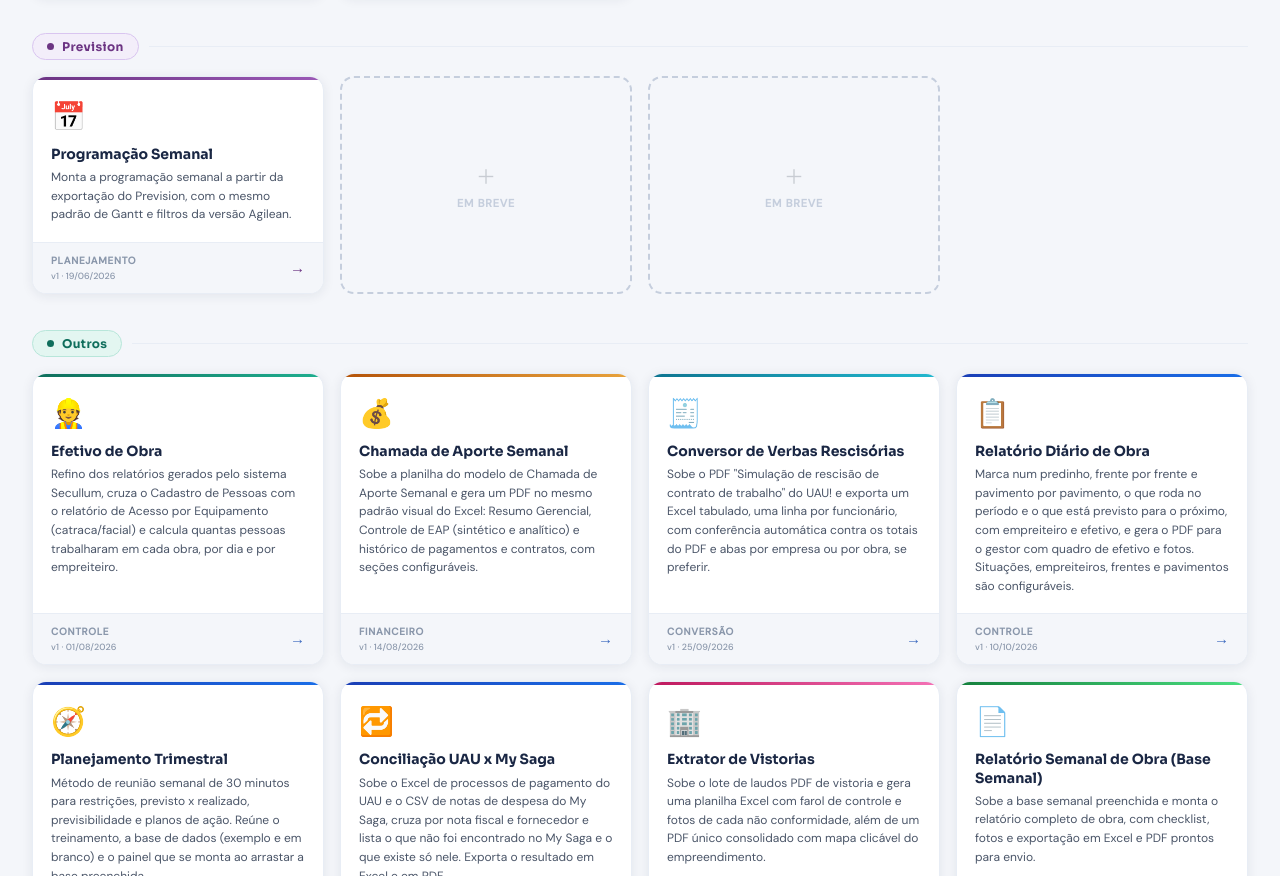
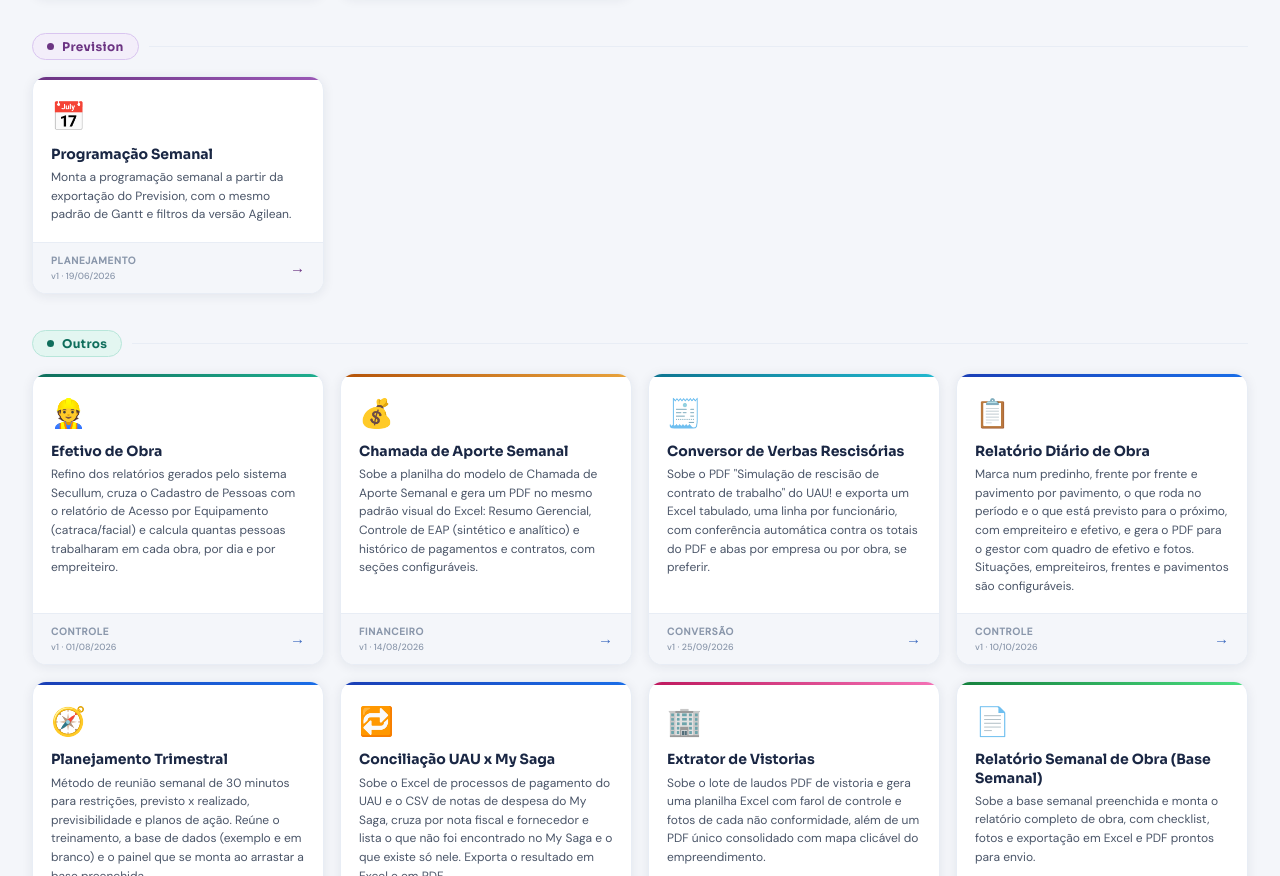
Before and after one commit to mateusm23/FERRAMENTAS, a plain HTML site: page index.html in a window 1280 px wide. Shown: the part 930-1806 px from the top of the page. Drawn offline with Linux system fonts and the light colour scheme.

Commit message:
Remove placeholders Em breve da secao Prevision

```diff
--- a/index.html
+++ b/index.html
@@ -336,16 +336,6 @@ body { font-family: 'DM Sans', sans-serif; background: var(--g1); color: var(--t
         </div>
       </a>
 
-      <div class="soon-card">
-        <div class="soon-icon">＋</div>
-        <div class="soon-text">Em breve</div>
-      </div>
-
-      <div class="soon-card">
-        <div class="soon-icon">＋</div>
-        <div class="soon-text">Em breve</div>
-      </div>
-
     </div>
   </div>
 
```
